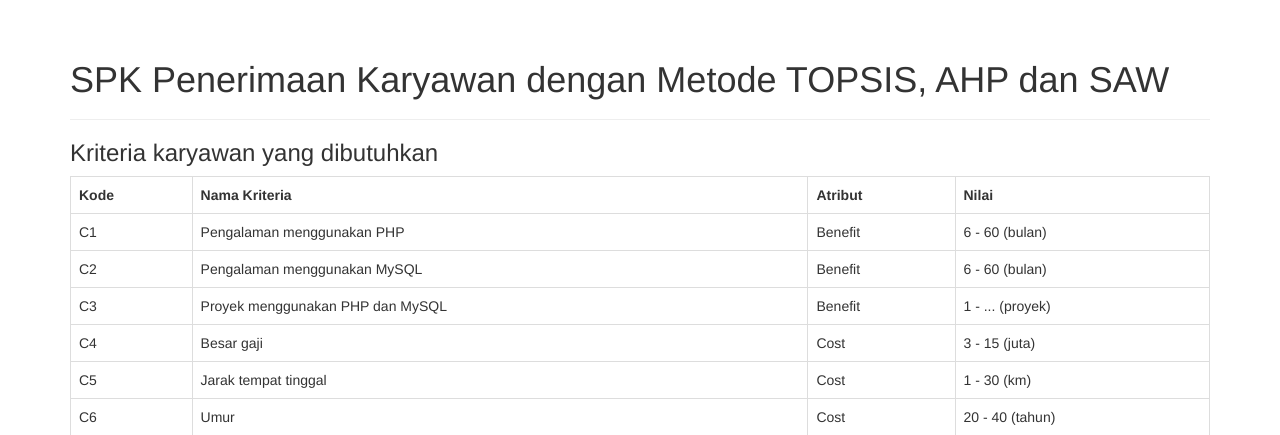
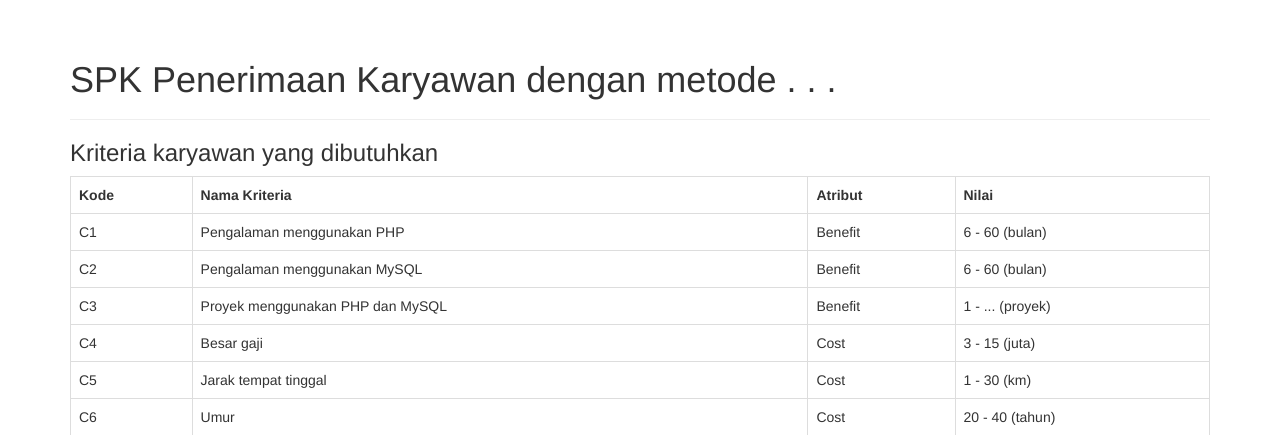
Before and after one commit to dylansanjaya/Sistem-Pendukung-Keputusan-Decision-Support-System-Dengan-3-Metode-TOPSIS-SAW-dan-WP, a PHP site: page / in a window 1280 px wide. Shown: the part 52-487 px from the top of the page. Run offline with PHP 8.4, Linux system fonts and the light colour scheme; a user stored in the database is signed in.

Commit message:
Update TItle

```diff
--- a/index.php
+++ b/index.php
@@ -11,7 +11,7 @@ include './includes/header.php';
 
 <div class="col-md-12">
     <div class="page-header">
-        <h1>SPK Penerimaan Karyawan dengan Metode TOPSIS, AHP dan SAW</h1>
+        <h1>SPK Penerimaan Karyawan dengan metode . . .</h1>
     </div>
     <h3>Kriteria karyawan yang dibutuhkan</h3>
     <table class="table table-bordered">
```
